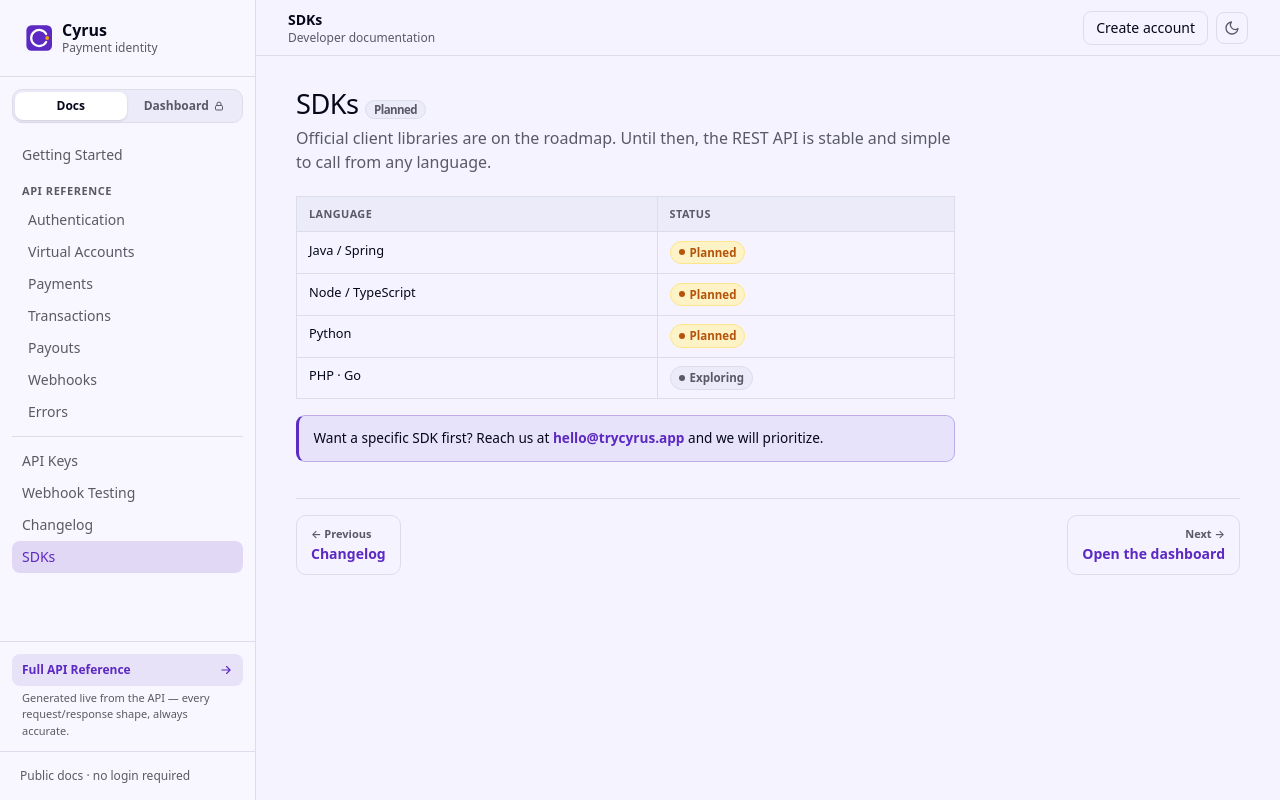
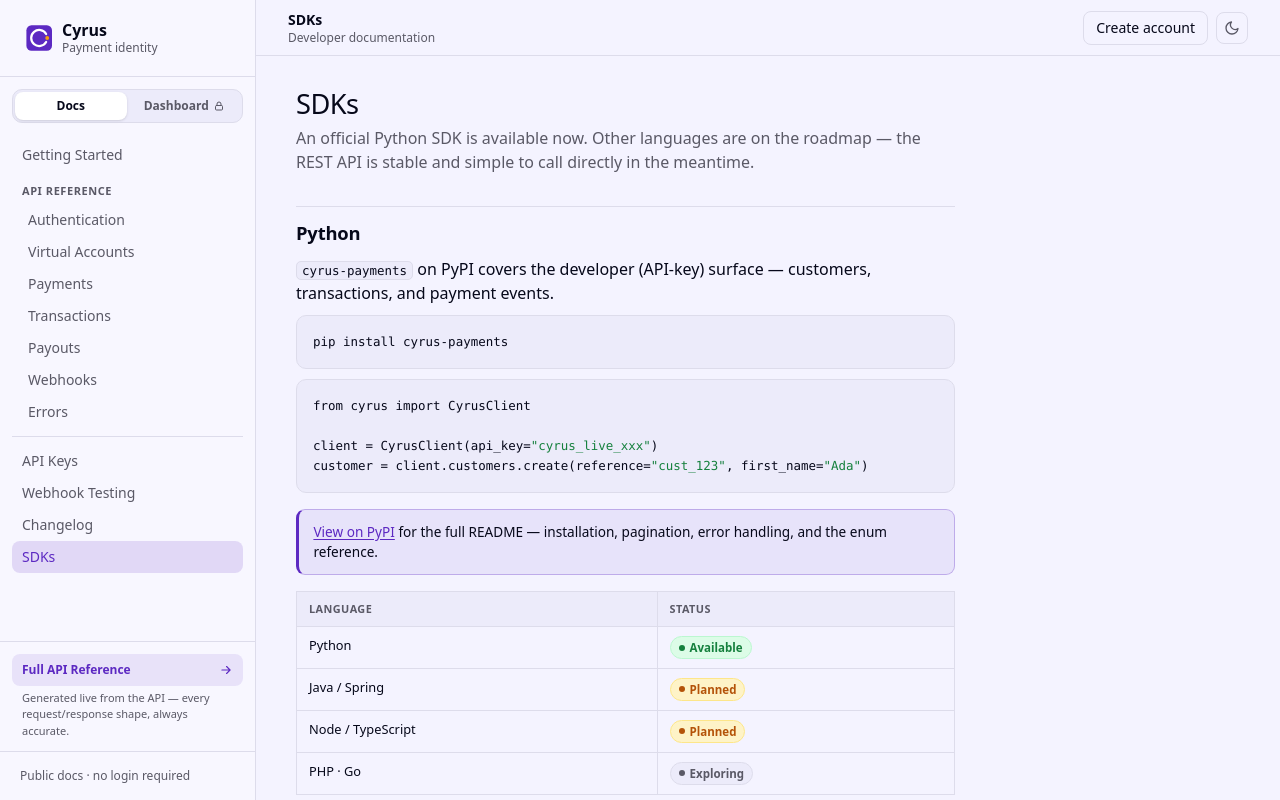
Before and after one commit to ojov/cyrus, a Next.js app in the folder web/: page /sdks in a window 1280 px wide. Built offline with nearby package versions, Linux system fonts and the light colour scheme; no server answers.

Commit message:
feat: add official Python SDK documentation and update SDK availability status

```diff
--- a/web/app/(docs)/changelog/page.tsx
+++ b/web/app/(docs)/changelog/page.tsx
@@ -1,3 +1,5 @@
+import Link from "next/link";
+
 export default function ChangelogPage() {
   return (
     <div className="doc-prose">
@@ -12,6 +14,14 @@
         </thead>
         <tbody>
           <tr>
+            <td className="font-mono text-muted-foreground">2026-07-13</td>
+            <td>
+              Added an official Python SDK — <code>pip install cyrus-payments</code>, covering customers,
+              transactions, and payment events. See the{" "}
+              <Link href="/sdks" className="text-primary underline underline-offset-2">SDKs</Link> page.
+            </td>
+          </tr>
+          <tr>
             <td className="font-mono text-muted-foreground">2026-07-07</td>
             <td>Added misdirected-payment recovery — orphan events surfaced under <code>GET /v1/payment-events</code> with replay/reattribute endpoints.</td>
           </tr>
--- a/web/app/(docs)/sdks/page.tsx
+++ b/web/app/(docs)/sdks/page.tsx
@@ -1,13 +1,36 @@
+import { Code } from "@/components/ui/code-block";
+
 export default function SdksPage() {
   return (
     <div className="doc-prose">
-      <h2>
-        SDKs <span className="db">Planned</span>
-      </h2>
+      <h2>SDKs</h2>
       <p className="lede">
-        Official client libraries are on the roadmap. Until then, the REST API is stable and simple to call from any
-        language.
+        An official Python SDK is available now. Other languages are on the roadmap — the REST API is stable and
+        simple to call directly in the meantime.
       </p>
+
+      <h3>Python</h3>
+      <p>
+        <code>cyrus-payments</code> on PyPI covers the developer (API-key) surface — customers, transactions, and
+        payment events.
+      </p>
+      <Code>{`pip install cyrus-payments`}</Code>
+      <Code>{`from cyrus import CyrusClient
+
+client = CyrusClient(api_key="cyrus_live_xxx")
+customer = client.customers.create(reference="cust_123", first_name="Ada")`}</Code>
+      <div className="callout">
+        <a
+          href="https://pypi.org/project/cyrus-payments/"
+          target="_blank"
+          rel="noreferrer"
+          className="text-primary underline underline-offset-2"
+        >
+          View on PyPI
+        </a>{" "}
+        for the full README — installation, pagination, error handling, and the enum reference.
+      </div>
+
       <table className="doctable">
         <thead>
           <tr>
@@ -16,14 +39,14 @@
           </tr>
         </thead>
         <tbody>
+          <tr><td>Python</td><td><span className="db db-good dot">Available</span></td></tr>
           <tr><td>Java / Spring</td><td><span className="db db-warn dot">Planned</span></td></tr>
           <tr><td>Node / TypeScript</td><td><span className="db db-warn dot">Planned</span></td></tr>
-          <tr><td>Python</td><td><span className="db db-warn dot">Planned</span></td></tr>
           <tr><td>PHP · Go</td><td><span className="db dot">Exploring</span></td></tr>
         </tbody>
       </table>
       <div className="callout">
-        Want a specific SDK first? Reach us at <b>hello@trycyrus.app</b> and we will prioritize.
+        Want a specific SDK next? Reach us at <b>hello@trycyrus.app</b> and we will prioritize.
       </div>
     </div>
   );
```
